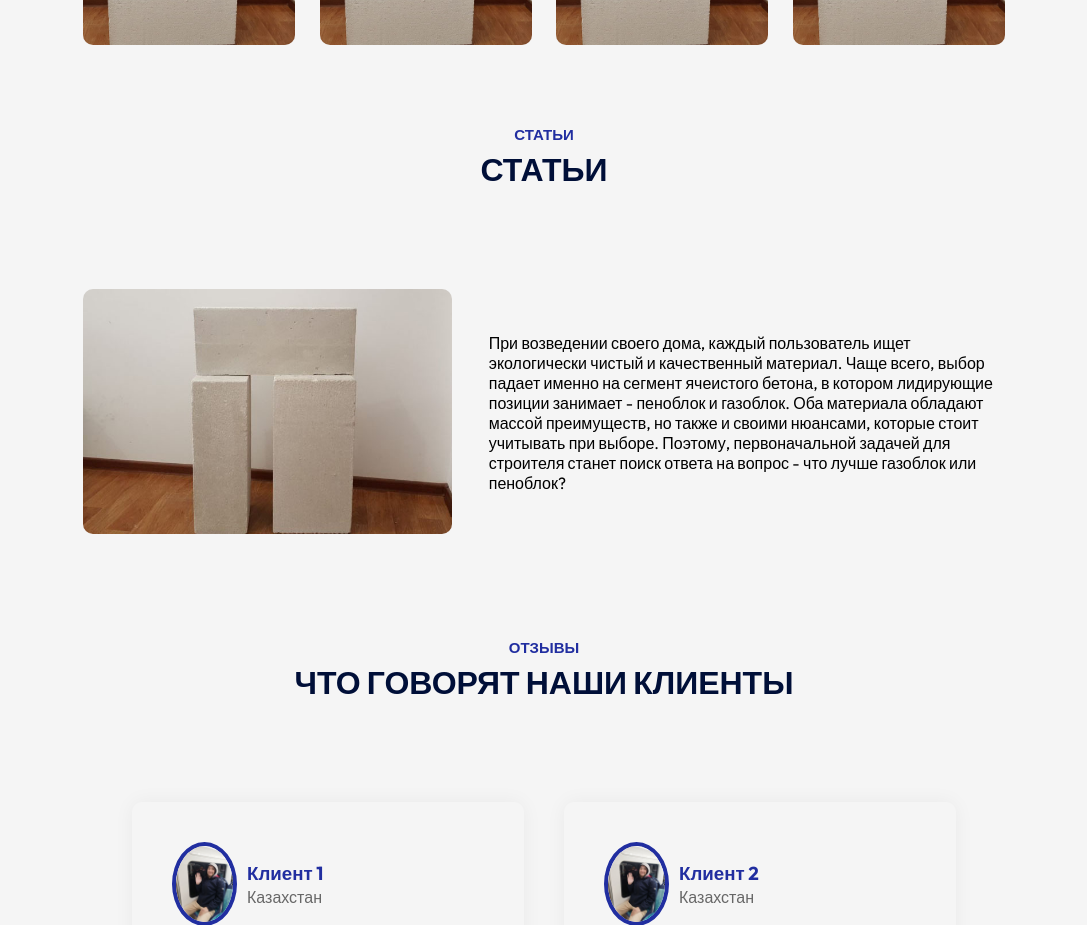
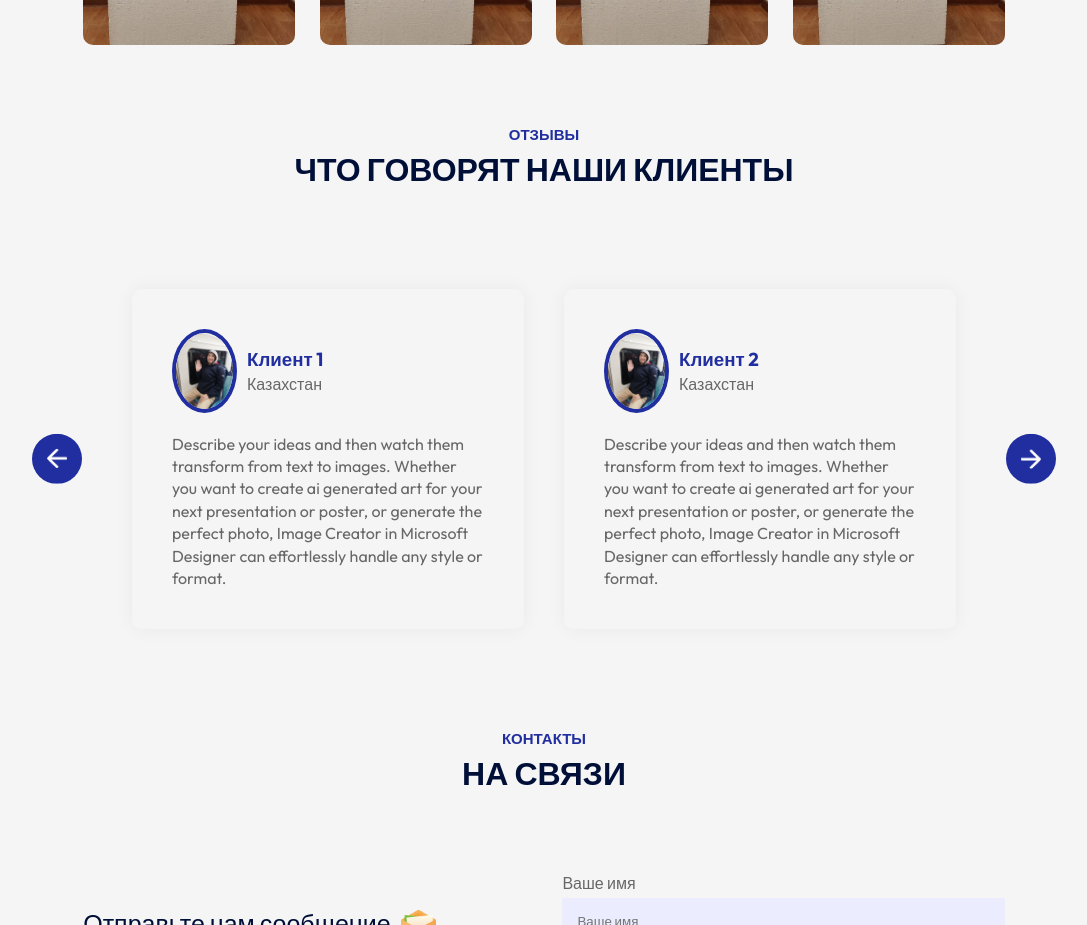
Before and after one commit to arlannomad/react-frontend-adin, a React (Vite) app: page / in a window 1280 px wide. Shown: the part 2880-3805 px from the top of the page, without its empty margins (96-1183 px from the left). Built offline with nearby package versions, Linux system fonts and the light colour scheme.

Commit message:
Commited   {/*<Title subTitle='Статьи' title='Статьи'/>*/}                {/*<Articles/>*/}

```diff
--- a/src/App.jsx
+++ b/src/App.jsx
@@ -25,8 +25,8 @@ const App = () => {
       <About setPlayState={setPlayState}/>
       <Title subTitle='Галерея' title='Фото'/>
       <Campus/>
-      <Title subTitle='Статьи' title='Статьи'/>
-      <Articles/>
+      {/*<Title subTitle='Статьи' title='Статьи'/>*/}
+      {/*<Articles/>*/}
       <Title subTitle='Отзывы' title='Что говорят наши клиенты'/>
       <Testimonials/>
       <Title subTitle='Контакты' title='На связи'/>
```
